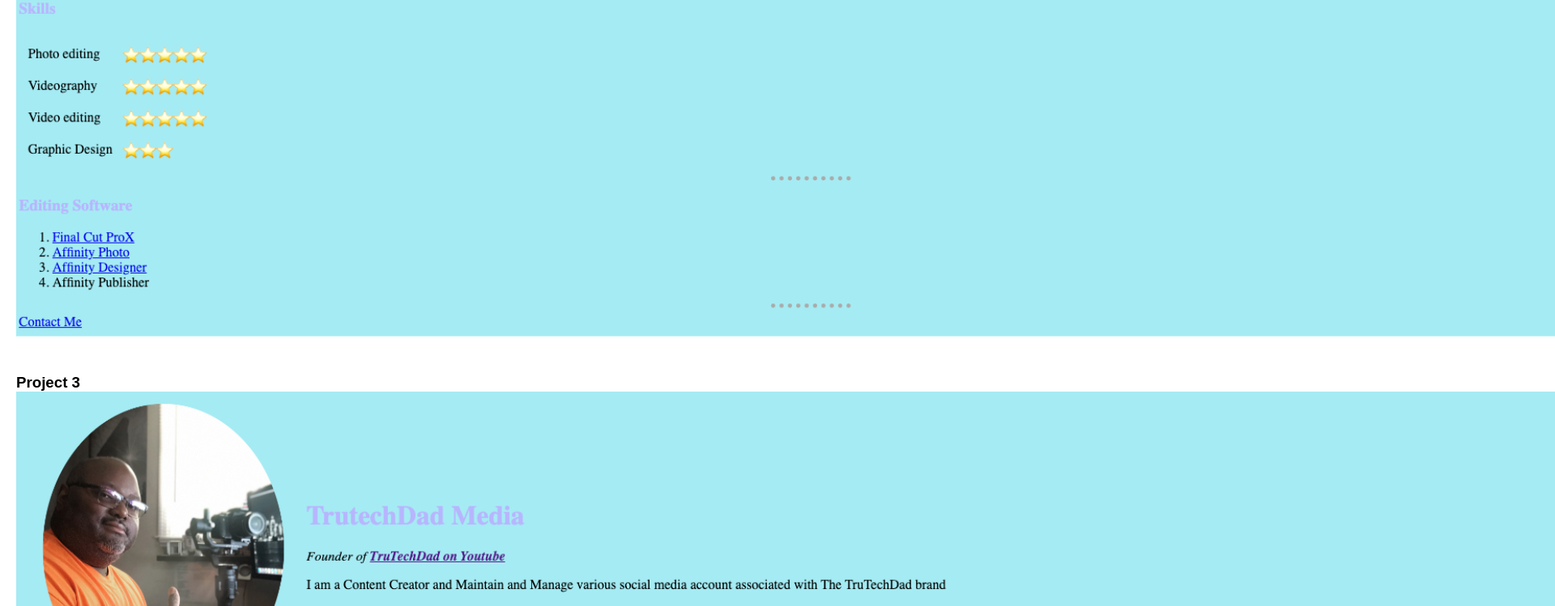
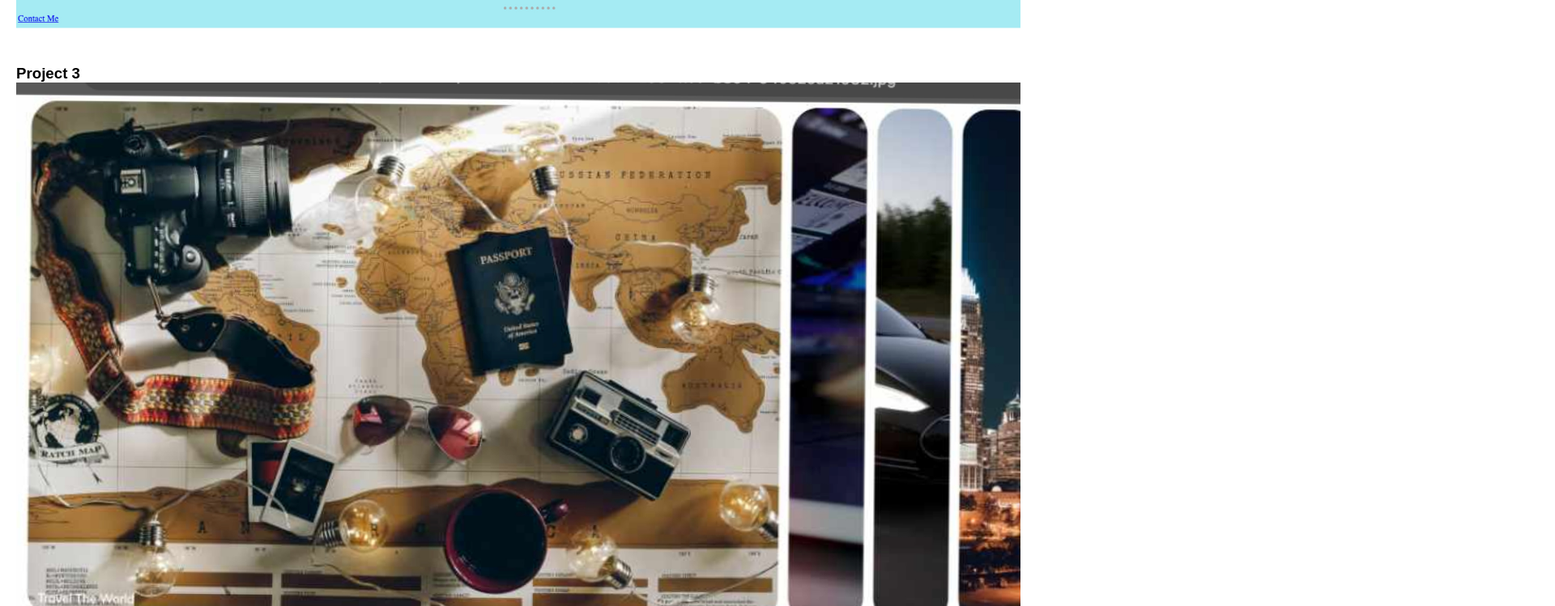
Before and after one commit to TruTechDad/novice-css-portfolio, a plain HTML site: page index.html in a window 1280 px wide. Shown: the part 2051-2800 px from the top of the page at 81% size, 1920 px wide, since content can reach past the window. Drawn offline with Linux system fonts and the light colour scheme.

Commit message:
fixed the display and ration of the images to fit correctly

```diff
--- a/assets/css/styles.css
+++ b/assets/css/styles.css
@@ -22,6 +22,12 @@
     width: calc(100% - 40px);
 }
 
-.portfolio-items article:first-of-type img {
+.portfolio-items article img {
     width: 100%;
 }
+
+.portfolio-items article a {
+    display: block;
+    width: 100%;
+    aspect-ratio: 16/9;
+}
--- a/index.html
+++ b/index.html
@@ -44,7 +44,7 @@
                 <article>
                     <h3>Project 3</h3>
                     <a href="#">
-                        <img src="./assets/images/skill work.jpg"/>
+                        <img src="./assets/images/Map.jpg"/>
                     </a>
                 </article>
             </div>
```
